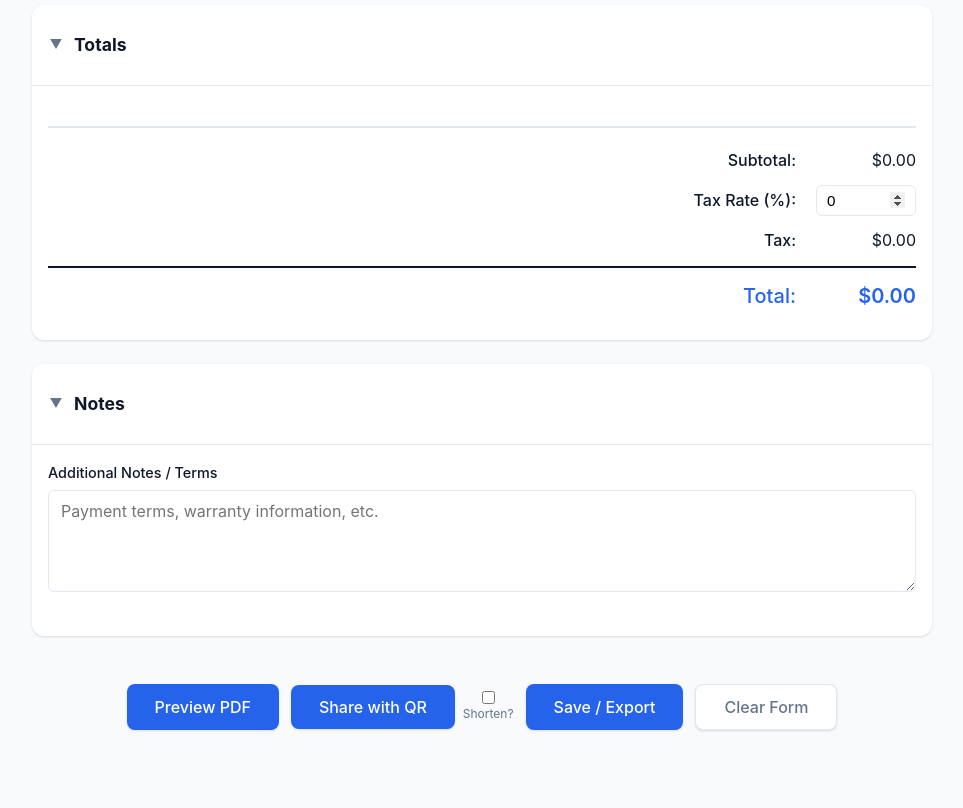
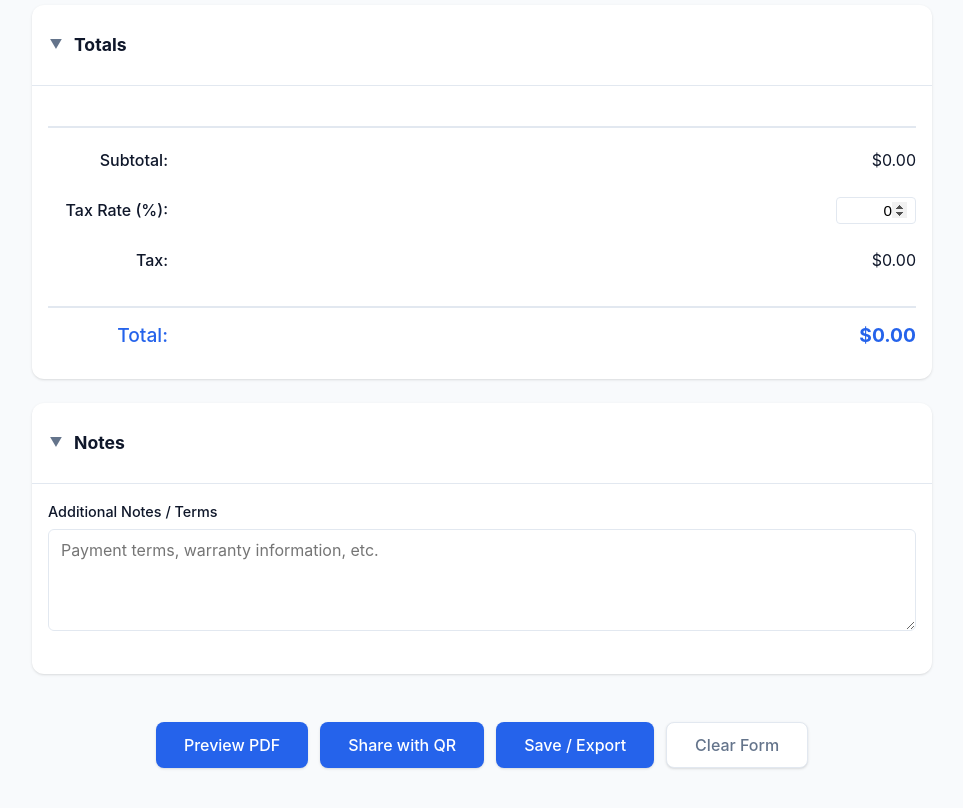
Before and after one commit to jkochis/best-guess, a Svelte app: page / in a window 1280 px wide. Shown: the part 2060-2868 px from the top of the page, without its empty margins (158-1121 px from the left). Before the commit the page ends 2834 px from the top, so only its background shows below. Built offline with nearby package versions, Linux system fonts and the light colour scheme.

Commit message:
Refactor: Move QR toggle to modal & Add Group Totals

```diff
--- a/src/components/Actions.svelte
+++ b/src/components/Actions.svelte
@@ -1,6 +1,6 @@
 <script>
     import { generatePDF, getPDFUrl } from "../lib/pdf";
-    import { getShareUrl, shortenUrl } from "../lib/share";
+    import { getShareUrl } from "../lib/share";
     import {
         businessInfo,
         customerInfo,
@@ -15,8 +15,6 @@
     import { get } from "svelte/store";
 
     import { exportData } from "../lib/export";
-
-    let useShortLink = false;
 
     function handlePreviewPDF() {
         const data = {
@@ -35,7 +33,7 @@
         $previewState = { isOpen: true, pdfUrl: url };
     }
 
-    async function shareQR() {
+    function shareQR() {
         const data = {
             business: $businessInfo,
             customer: $customerInfo,
@@ -47,12 +45,7 @@
                 taxRate: $taxRate,
             },
         };
-        let url = getShareUrl(data);
-
-        if (useShortLink) {
-            url = await shortenUrl(url);
-        }
-
+        const url = getShareUrl(data);
         $qrState = { isOpen: true, url };
     }
 
@@ -113,17 +106,9 @@
     <button type="button" class="btn btn-primary" on:click={handlePreviewPDF}
         >Preview PDF</button
     >
-    <div class="share-group">
-        <button type="button" class="btn btn-primary" on:click={shareQR}
-            >Share with QR</button
-        >
-        <label class="shorten-toggle">
-            <input type="checkbox" bind:checked={useShortLink} />
-            <span title="Make the QR code simpler by using a short link"
-                >Shorten?</span
-            >
-        </label>
-    </div>
+    <button type="button" class="btn btn-primary" on:click={shareQR}
+        >Share with QR</button
+    >
     <button type="button" class="btn btn-primary" on:click={saveExport}
         >Save / Export</button
     >
@@ -131,24 +116,3 @@
         >Clear Form</button
     >
 </div>
-
-<style>
-    .share-group {
-        display: flex;
-        align-items: center;
-        gap: 8px;
-    }
-
-    .shorten-toggle {
-        display: flex;
-        flex-direction: column;
-        align-items: center;
-        font-size: 0.75rem;
-        cursor: pointer;
-        color: var(--text-secondary);
-    }
-
-    .shorten-toggle input {
-        margin: 0;
-    }
-</style>
--- a/src/components/QRModal.svelte
+++ b/src/components/QRModal.svelte
@@ -1,27 +1,57 @@
 <script>
     import { qrState } from "../lib/stores";
     import QRCode from "qrcode";
-    import { onMount, afterUpdate } from "svelte";
+    import { shortenUrl } from "../lib/share";
 
     let canvas;
+    let useShortLink = false;
+    let shortUrl = null;
+    let currentUrl = "";
 
-    async function generateQR() {
-        if ($qrState.isOpen && $qrState.url && canvas) {
-            try {
-                await QRCode.toCanvas(canvas, $qrState.url, {
-                    width: 256,
-                    margin: 2,
-                });
-            } catch (err) {
-                console.error(err);
+    // 1. React to modal open: reset state
+    $: if ($qrState.isOpen) {
+        if (!currentUrl) {
+            // Initial load
+            currentUrl = $qrState.url;
+        }
+    } else {
+        // Reset when closed
+        useShortLink = false;
+        shortUrl = null;
+        currentUrl = "";
+    }
+
+    // 2. React to toggle change
+    $: updateUrlMode(useShortLink);
+
+    async function updateUrlMode(shorten) {
+        if (!$qrState.isOpen) return;
+
+        if (shorten) {
+            if (!shortUrl) {
+                // Fetch if not already cached
+                shortUrl = await shortenUrl($qrState.url);
             }
+            currentUrl = shortUrl;
+        } else {
+            currentUrl = $qrState.url;
         }
     }
 
-    // React to state changes
-    $: if ($qrState.isOpen && $qrState.url) {
-        // Wait for DOM
-        setTimeout(generateQR, 0);
+    // 3. Generate QR when currentUrl changes
+    $: if (canvas && currentUrl) {
+        generateQR(currentUrl);
+    }
+
+    async function generateQR(url) {
+        try {
+            await QRCode.toCanvas(canvas, url, {
+                width: 256,
+                margin: 2,
+            });
+        } catch (err) {
+            console.error(err);
+        }
     }
 
     function close() {
@@ -47,6 +77,14 @@
 
             <div class="qr-container">
                 <canvas bind:this={canvas}></canvas>
+
+                <div class="toggle-container">
+                    <label class="shorten-toggle">
+                        <input type="checkbox" bind:checked={useShortLink} />
+                        <span>Shorten URL?</span>
+                    </label>
+                </div>
+
                 <p class="helper-text">
                     Scan with your phone camera to load this estimate.
                 </p>
@@ -55,7 +93,7 @@
                     <input
                         type="text"
                         readonly
-                        value={$qrState.url}
+                        value={currentUrl}
                         on:click={(e) => e.target.select()}
                     />
                 </div>
@@ -106,6 +144,7 @@
     .modal-header h2 {
         margin: 0;
         font-size: 1.25rem;
+        color: var(--text-primary);
     }
 
     .btn-close {
@@ -128,6 +167,20 @@
         flex-direction: column;
         align-items: center;
         text-align: center;
+    }
+
+    .toggle-container {
+        margin-top: 16px;
+    }
+
+    .shorten-toggle {
+        display: flex;
+        align-items: center;
+        gap: 8px;
+        font-size: 0.9rem;
+        cursor: pointer;
+        color: var(--text-primary);
+        user-select: none;
     }
 
     .helper-text {
--- a/src/components/Totals.svelte
+++ b/src/components/Totals.svelte
@@ -1,6 +1,20 @@
 <script>
-    import { totals, taxRate } from "../lib/stores";
+    import { totals, taxRate, lineItems } from "../lib/stores";
     import CollapsibleCard from "./CollapsibleCard.svelte";
+
+    // Calculate group totals for display
+    $: groups = $lineItems
+        .filter((item) => item.type === "group")
+        .map((group) => {
+            const sum = (group.items || []).reduce(
+                (acc, item) => acc + (item.amount || 0),
+                0,
+            );
+            return {
+                name: group.description || "(Untitled Group)",
+                amount: sum,
+            };
+        });
 </script>
 
 <CollapsibleCard title="Totals" id="totals">
@@ -9,6 +23,18 @@
     </div>
 
     <div class="totals">
+        <!-- Group Breakdown -->
+        {#each groups as group}
+            <div class="total-row group-row">
+                <span class="group-name">{group.name}:</span>
+                <span class="group-amount">${group.amount.toFixed(2)}</span>
+            </div>
+        {/each}
+
+        {#if groups.length > 0}
+            <hr class="separator" />
+        {/if}
+
         <div class="total-row">
             <span>Subtotal:</span>
             <span id="subtotal">${$totals.subtotal.toFixed(2)}</span>
@@ -34,3 +60,49 @@
         </div>
     </div>
 </CollapsibleCard>
+
+<style>
+    .totals {
+        display: flex;
+        flex-direction: column;
+        gap: 12px;
+    }
+
+    .total-row {
+        display: flex;
+        justify-content: space-between;
+        align-items: center;
+        font-size: 1rem;
+    }
+
+    .group-row {
+        font-size: 0.9rem;
+        color: var(--text-secondary);
+    }
+
+    .group-name {
+        font-style: italic;
+    }
+
+    .separator {
+        border: 0;
+        border-top: 1px dashed var(--border-color);
+        margin: 4px 0;
+    }
+
+    .grand-total {
+        font-weight: 700;
+        font-size: 1.2rem;
+        margin-top: 8px;
+        padding-top: 12px;
+        border-top: 2px solid var(--border-color);
+    }
+
+    input[type="number"] {
+        width: 80px;
+        padding: 4px 8px;
+        border: 1px solid var(--border-color);
+        border-radius: 4px;
+        text-align: right;
+    }
+</style>
```
